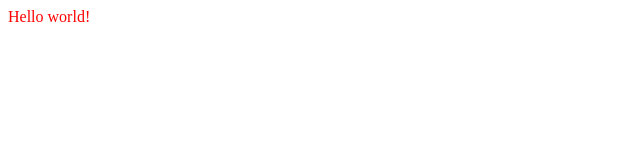
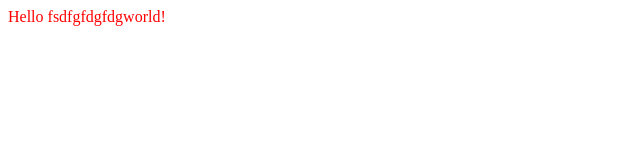
Before and after one commit to demon19151/project, a plain HTML site: page index.html in a window 1280 px wide. Shown: the whole page, without its empty margins (0-640 px from the left). Drawn offline with Linux system fonts and the light colour scheme.

Commit message:
add more html v.2

```diff
--- a/index.html
+++ b/index.html
@@ -13,7 +13,7 @@
 <body>
 
 
-        <div class="aaa">Hello world!</div>
+        <div class="aaa">Hello fsdfgfdgfdgworld!</div>
 
         <script src="JS.js"></script>
 
```
